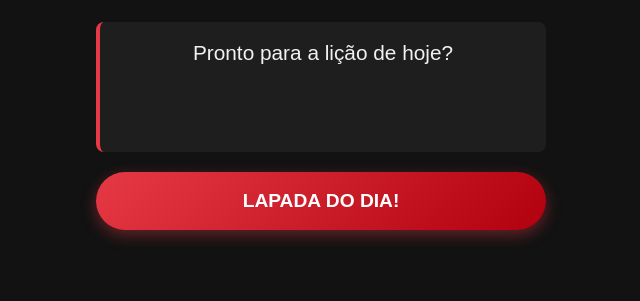
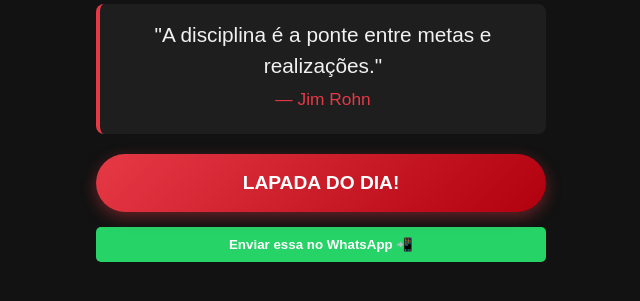
Before and after one commit to escolateologicavance-debug/Lapada-Di-ria, a plain HTML site: page index.html in a window 1280 px wide. Both pictures are taken after a click on the button "LAPADA DO DIA!". Shown: the part 489-790 px from the top of the page, without its empty margins (319-959 px from the left). Drawn offline with Linux system fonts and the light colour scheme.

Commit message:
Update index.html

```diff
--- a/index.html
+++ b/index.html
@@ -111,9 +111,9 @@
 
   <audio id="somLapada" src="som-lapada.mp3"></audio>
 
+<script>
+    const mensagens = [
 
-    <script>
-        const lapadas = [
             { t: "Não confunda a paciência de Deus com a aprovação do seu erro.", a: "Gilberto Moreira" },
             { t: "A vida não te bate para te machucar, mas para te acordar do sono da negligência.", a: "Gilberto Moreira" },
             { t: "Quem não aceita a correção do Criador, aceita o chicote do destino.", a: "Sincrologia" },
@@ -446,9 +446,9 @@
             { t: "O fim de todas as coisas está próximo; sede equilibrados.", a: "1 Pedro 4:7" }
         ];
 
-        let fraseAtual = "";
+            let fraseAtual = "";  / /
 
-        function darLapada() {
+           function darLapada() {
             const som = document.getElementById('somLapada');
             const capa = document.getElementById('capa');
             const display = document.getElementById('display-frase');
@@ -458,12 +458,12 @@
             som.currentTime = 0;
             som.play();
 
-            // 2. Animação de impacto
+            // 2. Animação de impacto (shake)
             capa.classList.remove('shake');
-            void capa.offsetWidth; // Truque para resetar animação
+            void capa.offsetWidth;
             capa.classList.add('shake');
 
-                                  // 3. Sorteia a frase
+            // 3. O SORTEIO QUE ESTAVA FALTANDO ENTRA AQUI:
             const sortuda = mensagens[Math.floor(Math.random() * mensagens.length)];
             fraseAtual = `*Lapada Diária:* "${sortuda.t}" - _${sortuda.a}_`;
 
@@ -471,7 +471,6 @@
 
             // 4. Mostra botão de compartilhar
             btnShare.style.display = "block";
-
         }
 
         function compartilharZap() {
```
